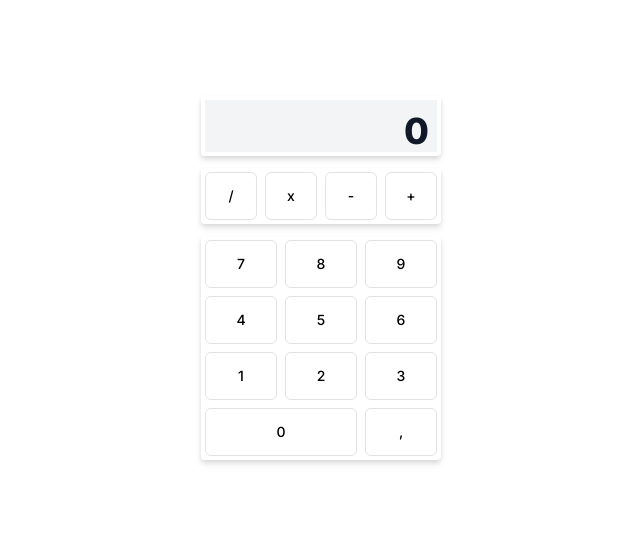
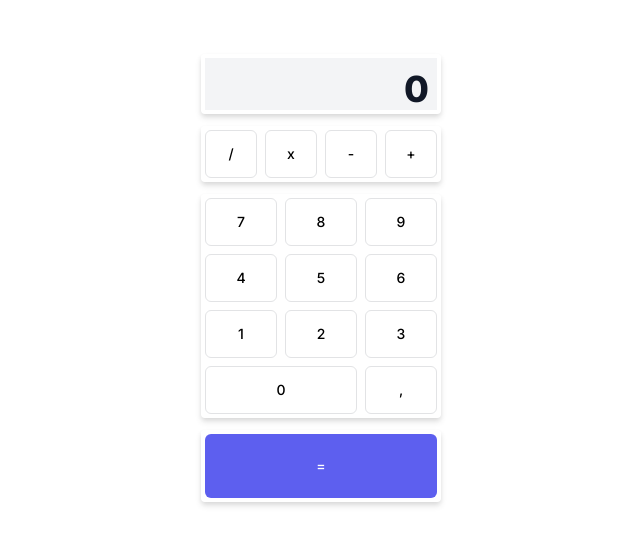
Before and after one commit to Denwa799/calculator-constructor, a React (Create React App) app: page / in a window 1280 px wide. Shown: the part 122-666 px from the top of the page, without its empty margins (319-959 px from the left). Built offline with nearby package versions, Linux system fonts and the light colour scheme.

Commit message:
Добавляет ui кнопки суммирования и рефакторит код

```diff
--- /dev/null
+++ b/src/features/calculatorComponents/index.ts
@@ -0,0 +1 @@
+export * from './ui';
--- /dev/null
+++ b/src/features/calculatorComponents/ui/index.tsx
@@ -0,0 +1,16 @@
+import { AppNumericBlock } from 'entities/numericBlock';
+import { AppOperationButtons } from 'entities/operationButtons';
+import { AppCalculatorDisplay } from 'shared/ui';
+import { AppSumButton } from 'shared/ui/AppSumButton';
+import styles from './styles.module.scss';
+
+export const AppCalculatorComponents = () => {
+  return (
+    <div className={styles.itemsContainer}>
+      <AppCalculatorDisplay containerClass={styles.marginBottom} />
+      <AppOperationButtons styleClass={styles.marginBottom} />
+      <AppNumericBlock styleClass={styles.marginBottom} />
+      <AppSumButton onClick={() => {}} />
+    </div>
+  );
+};
--- /dev/null
+++ b/src/features/calculatorComponents/ui/styles.module.scss
@@ -0,0 +1,8 @@
+.itemsContainer {
+    width: 100%;
+    max-width: 240px;
+}
+
+.marginBottom {
+    margin-bottom: 12px;
+}
--- a/src/pages/main/index.tsx
+++ b/src/pages/main/index.tsx
@@ -1,6 +1,5 @@
-import { AppNumericBlock } from 'entities/numericBlock';
-import { AppOperationButtons } from 'entities/operationButtons';
-import { AppCalculatorDisplay, AppContainer } from 'shared/ui';
+import { AppCalculatorComponents } from 'features/calculatorComponents';
+import { AppContainer } from 'shared/ui';
 import styles from './styles.module.scss';
 
 export const MainPage = () => {
@@ -11,11 +10,7 @@ export const MainPage = () => {
       isHorizontalCenter
       isFullHeight
     >
-      <div className={styles.itemsContainer}>
-        <AppCalculatorDisplay containerClass={styles.marginBottom} />
-        <AppOperationButtons styleClass={styles.marginBottom} />
-        <AppNumericBlock />
-      </div>
+      <AppCalculatorComponents />
     </AppContainer>
   );
 };
--- a/src/pages/main/styles.module.scss
+++ b/src/pages/main/styles.module.scss
@@ -2,15 +2,6 @@
 
 .container {
     flex-direction: column;
-}
-
-.itemsContainer {
-    width: 100%;
-    max-width: 240px;
-}
-
-.marginBottom {
-    margin-bottom: 12px;
 }
 
 @media (max-width: $size-extra-small) {
--- a/src/shared/ui/AppButton/styles.module.scss
+++ b/src/shared/ui/AppButton/styles.module.scss
@@ -1,6 +1,8 @@
 .AppButton {
     min-height: 48px;
     min-width: 52px;
+    height: 100%;
+    width: 100%;
     border: 1px solid var(--color-border);
     border-radius: var(--radius);
     transition: var(--transition);
--- /dev/null
+++ b/src/shared/ui/AppSumButton/index.tsx
@@ -0,0 +1,15 @@
+import cn from 'classnames';
+import { FC } from 'react';
+import { AppButton, AppCard } from 'shared/ui';
+import styles from './styles.module.scss';
+import { IAppSumButton } from './types';
+
+export const AppSumButton: FC<IAppSumButton> = ({ styleClass, onClick }) => {
+  const cardClass = cn(styles.card, styleClass);
+
+  return (
+    <AppCard styleClass={cardClass}>
+      <AppButton title="=" type="primary" onClick={onClick} />
+    </AppCard>
+  );
+};
--- /dev/null
+++ b/src/shared/ui/AppSumButton/styles.module.scss
@@ -0,0 +1,3 @@
+.card {
+    height: 72px;
+}
--- /dev/null
+++ b/src/shared/ui/AppSumButton/types.ts
@@ -0,0 +1,4 @@
+export interface IAppSumButton {
+  styleClass?: string;
+  onClick: () => void;
+}
```
